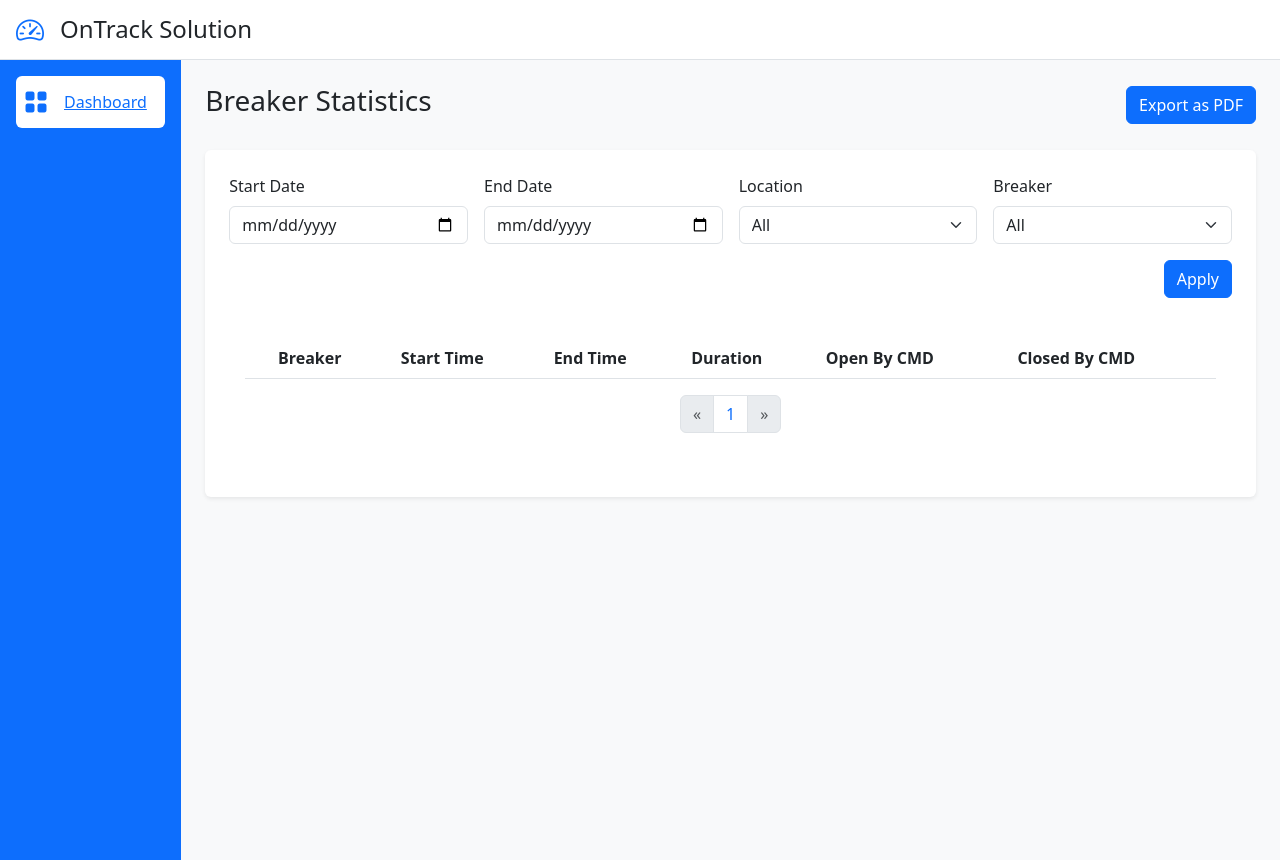
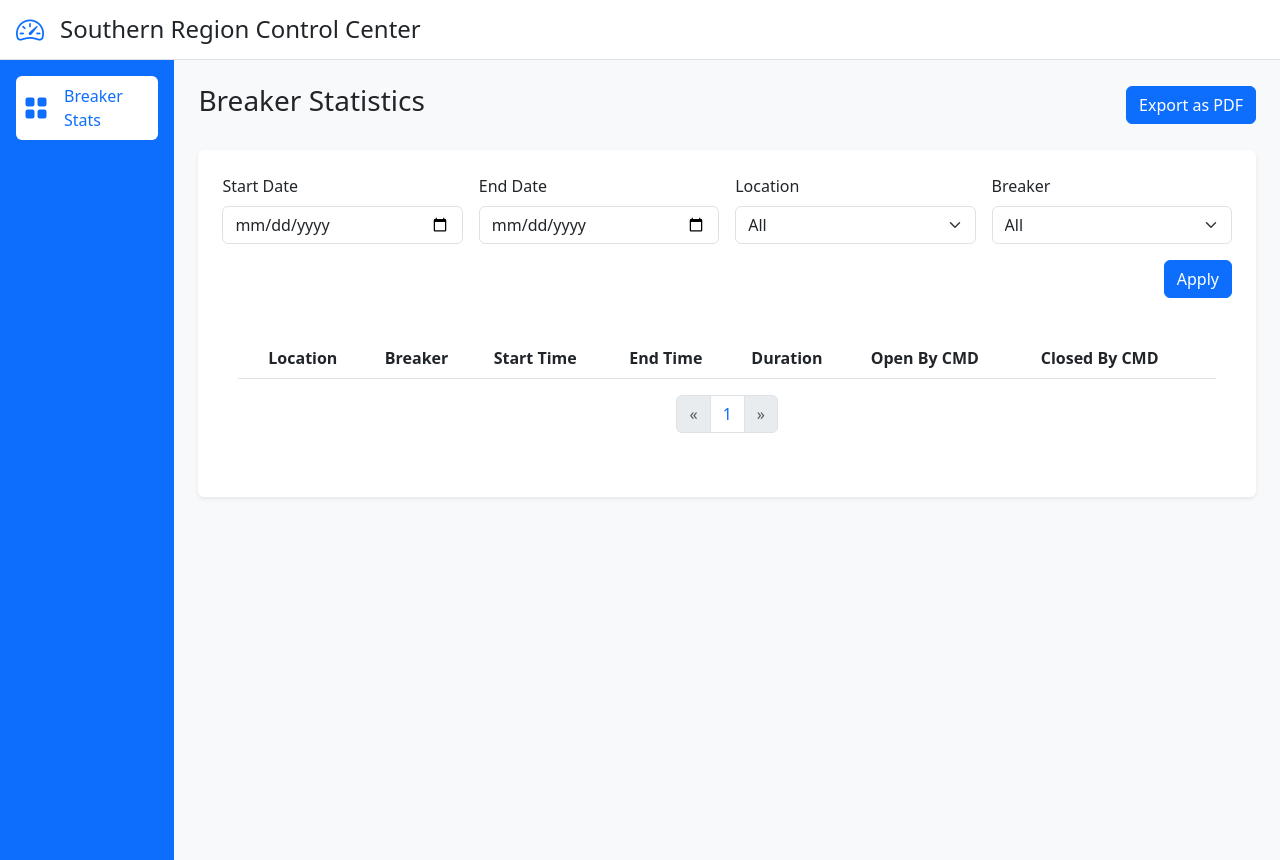
Before and after one commit to mzeeshantech/Tracker, a Django app: template Breaker/templates/Breaker/index.html in a window 1280 px wide. Run offline with Django 5.2, Linux system fonts and the light colour scheme; the template is opened without the code that fills it: most values are stand-ins (such as "Sample title", 1, 10 or a date in 2020); lists and menus that the app fills with data are empty; some libraries are stand-ins or nearby versions.

Commit message:
location column added

```diff
--- a/Breaker/static/Breaker/script/breaker.js
+++ b/Breaker/static/Breaker/script/breaker.js
@@ -104,10 +104,13 @@
                     // Clear existing child rows that follow the container
                     container.nextAll('.child-row').remove();
 
+                    var rowHtml = null
                     response.data.forEach(function(item) {
-                        var rowHtml = `
+                        if (rowHtml == null) {
+                            rowHtml = `
                                 <tr id="detailsRow${item.breaker_id}" class="child-row">
                                     <td></td>
+                                    <td>${item.location}</td>
                                     <td>${item.breaker_id}</td>
                                     <td>${item.start_time || 'N/A'}</td>
                                     <td>${item.end_time || 'N/A'}</td>
@@ -116,9 +119,26 @@
                                     <td>${item.close_by_cmd ? '<i class="bi bi-check text-success"></i>' : '<i class="bi bi-x text-danger"></i>'}</td>
                                 </tr>
                             `;
+                        } else {
+                            rowHtml = rowHtml.concat(' ', `
+                                <tr id="detailsRow${item.breaker_id}" class="child-row">
+                                    <td></td>
+                                    <td>${item.location}</td>
+                                    <td>${item.breaker_id}</td>
+                                    <td>${item.start_time || 'N/A'}</td>
+                                    <td>${item.end_time || 'N/A'}</td>
+                                    <td>${item.duration}</td>
+                                    <td>${item.open_by_cmd ? '<i class="bi bi-check text-success"></i>' : '<i class="bi bi-x text-danger"></i>'}</td>
+                                    <td>${item.close_by_cmd ? '<i class="bi bi-check text-success"></i>' : '<i class="bi bi-x text-danger"></i>'}</td>
+                                </tr>
+                            `)
+                        }
+
                         // Append new row directly after the container
+//                        container.after(rowHtml);
+                    });
                     container.after(rowHtml);
-                    });
+
 
                     // Toggle icons for the collapse action
                     $(this).find('.toggle-icon').toggleClass('bi-plus-circle bi-minus-circle');
@@ -145,53 +165,6 @@
         }
     });
 });
-
-//
-//function updatePaginationControls(currentPage, totalPages) {
-//    var pagination = $('#pagination-controls');
-//    pagination.empty();  // Clear existing
-//    // Add new controls
-//    for (let i = 1; i <= totalPages; i++) {
-//        var activeClass = i === currentPage ? 'active' : '';
-//        var pageItem = `<li class="page-item ${activeClass}"><a class="page-link" href="#" onclick="fetchPageData(${i});">${i}</a></li>`;
-//        pagination.append(pageItem);
-//    }
-//}
-//
-//function fetchPageData(page) {
-//    $.ajax({
-//        url: '/get_paginated_data/',
-//        data: { page: page },
-//        success: function(response) {
-//            // Update your table or display area with the new data
-//            updateTable(response.data);
-//            updatePaginationControls(page, response.total_pages);
-//        }
-//    });
-//}
-//
-//
-//
-//function updateTable(data) {
-//    var table = $('#your-table-body-id');
-//    table.empty();  // Clear existing data
-//    data.forEach(function(item) {
-//        var row = `<tr>
-//            <td>${item.column1}</td>
-//            <td>${item.column2}</td>
-//            // Add more columns as needed
-//        </tr>`;
-//        table.append(row);
-//    });
-//}
-//
-//
-//
-//
-//$(document).ready(function() {
-//    fetchPageData(1);  // Load first page on page load
-//});
-
 
 $(document).ready(function() {
     $('#pagination-controls a.next-btn').click(function(e) {
--- a/Breaker/templates/Breaker/index.html
+++ b/Breaker/templates/Breaker/index.html
@@ -22,7 +22,7 @@
 
 <div class="header d-flex align-items-center p-3 bg-white border-bottom shadow-sm">
     <i class="bi bi-speedometer2 text-primary" style="font-size: 28px;"></i>
-    <span class="ml-5 font-weight-bold h4 text-dark mb-0" style="margin-left: 1rem;">OnTrack Solution</span>
+    <span class="ml-5 font-weight-bold h4 text-dark mb-0" style="margin-left: 1rem;">Southern Region Control Center</span>
 </div>
 
 
@@ -31,7 +31,7 @@
     <div class="side-bar bg-primary text-white p-3" style="width: 250px; min-height: 100vh;">
         <div class="d-flex align-items-center p-2 bg-white text-primary rounded">
             <i class="bi bi-grid-fill mr-3" style="font-size: 24px;"></i>
-            <a style="margin-left: 1rem;" href="{% url 'index' %}">Dashboard</a>
+            <a style="margin-left: 1rem; text-decoration: none;" href="{% url 'index' %}">Breaker Stats</a>
         </div>
     </div>
 
@@ -87,6 +87,7 @@
                         <thead>
                         <tr>
                             <th></th> <!-- Empty column for the expand/collapse icon -->
+                            <th>Location</th>
                             <th>Breaker</th>
                             <th>Start Time</th>
                             <th>End Time</th>
@@ -104,6 +105,7 @@
                                     <td>
                                         <i class="bi bi-plus-circle text-primary toggle-icon"></i>
                                     </td>
+                                    <td colspan="1"></td>
                                     <td colspan="1">{{ breaker.breaker_id }}</td>
                                     <td colspan="1"></td>
                                     <td colspan="1"></td>
@@ -130,6 +132,7 @@
 
                             {% if breaker.operation == "Trip" %}
                                 <tr id="detailsRow{{ breaker.breaker_id }}" class="collapse child-row">
+                                    <td></td>
                                     <td></td>
                                     <td>{{ breaker.breaker_id }}</td>
                                     <td>{{ breaker.start_time }}</td>
--- a/Breaker/templates/Breaker/pdf_template.html
+++ b/Breaker/templates/Breaker/pdf_template.html
@@ -166,6 +166,7 @@
             <table>
                 <thead>
                 <tr>
+                    <th>Location</th>
                     <th>Breaker</th>
                     <th>Start Time</th>
                     <th>End Time</th>
@@ -180,12 +181,13 @@
                     {% if detail.operation == 'Summary' %}
                         <tr style="background-color: #317afe30;">
                             <td><strong>{{ detail.breaker_id }}</strong></td>
-                            <td colspan="5" style="text-align: right"><strong>Total Trips: {{ detail.total_trips }},
+                            <td colspan="6" style="text-align: right"><strong>Total Trips: {{ detail.total_trips }},
                                 Time: {{ detail.duration|default:"-" }}</strong></td>
                         </tr>
                     {% endif %}
                     {% if detail.operation == 'Trip' %}
                         <tr>
+                            <td>{{ detail.location }}</td>
                             <td>{{ detail.breaker_id }}</td>
                             <td>{{ detail.start_time|default:"-" }}</td>
                             <td>{{ detail.end_time|default:"-" }}</td>
```
Also changed, not shown: Breaker/views.py (+12 -7 lines). Lines whose indentation alone changed are shown as unchanged.
